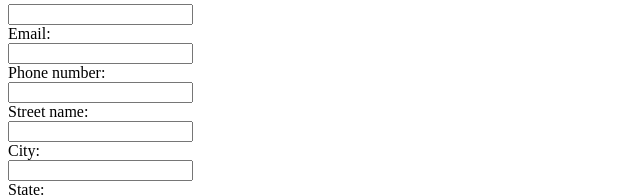
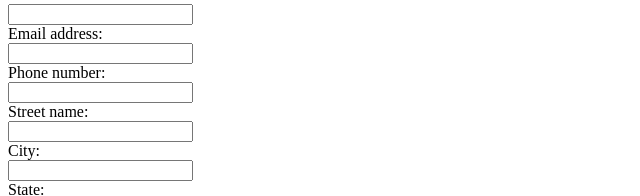
Before and after one commit to drewgrondahl/drewgrondahl.github.io, a plain HTML site: page index.html in a window 1280 px wide. Shown: the part 172-368 px from the top of the page, 0-640 px from the left. Drawn offline with Linux system fonts and the light colour scheme.

Commit message:
Update index.html

```diff
--- a/index.html
+++ b/index.html
@@ -72,7 +72,7 @@
         <input type="text" id="poi" name="poi" required><br>
 
         <!--input for email of type email so that it will check format of email address automatically-->
-        <label for="email">Email:</label><br>
+        <label for="email">Email address:</label><br>
         <input type="email" id="email" name="email" required><br>
 
         <label for="pnumber">Phone number:</label><br>
```
